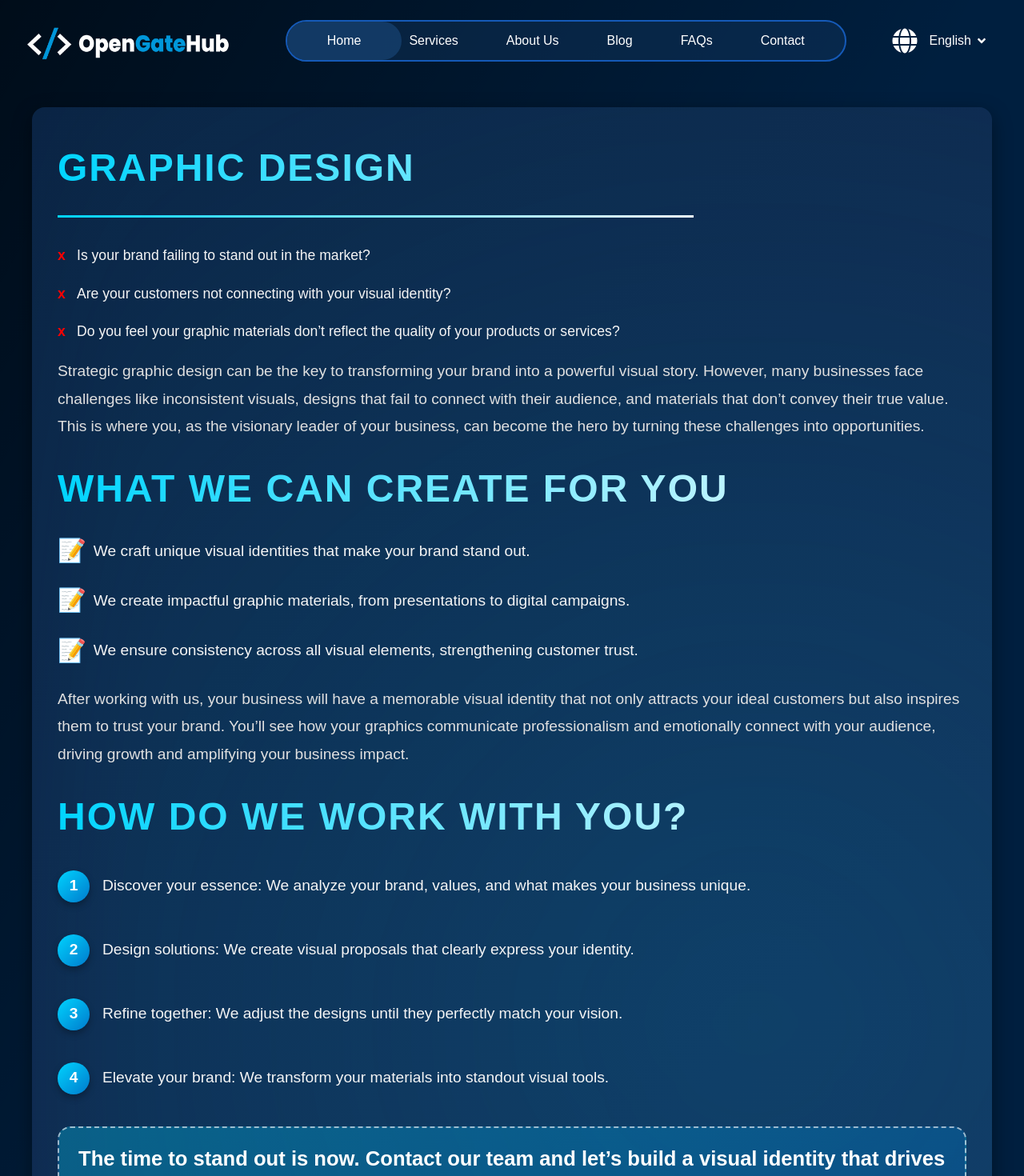
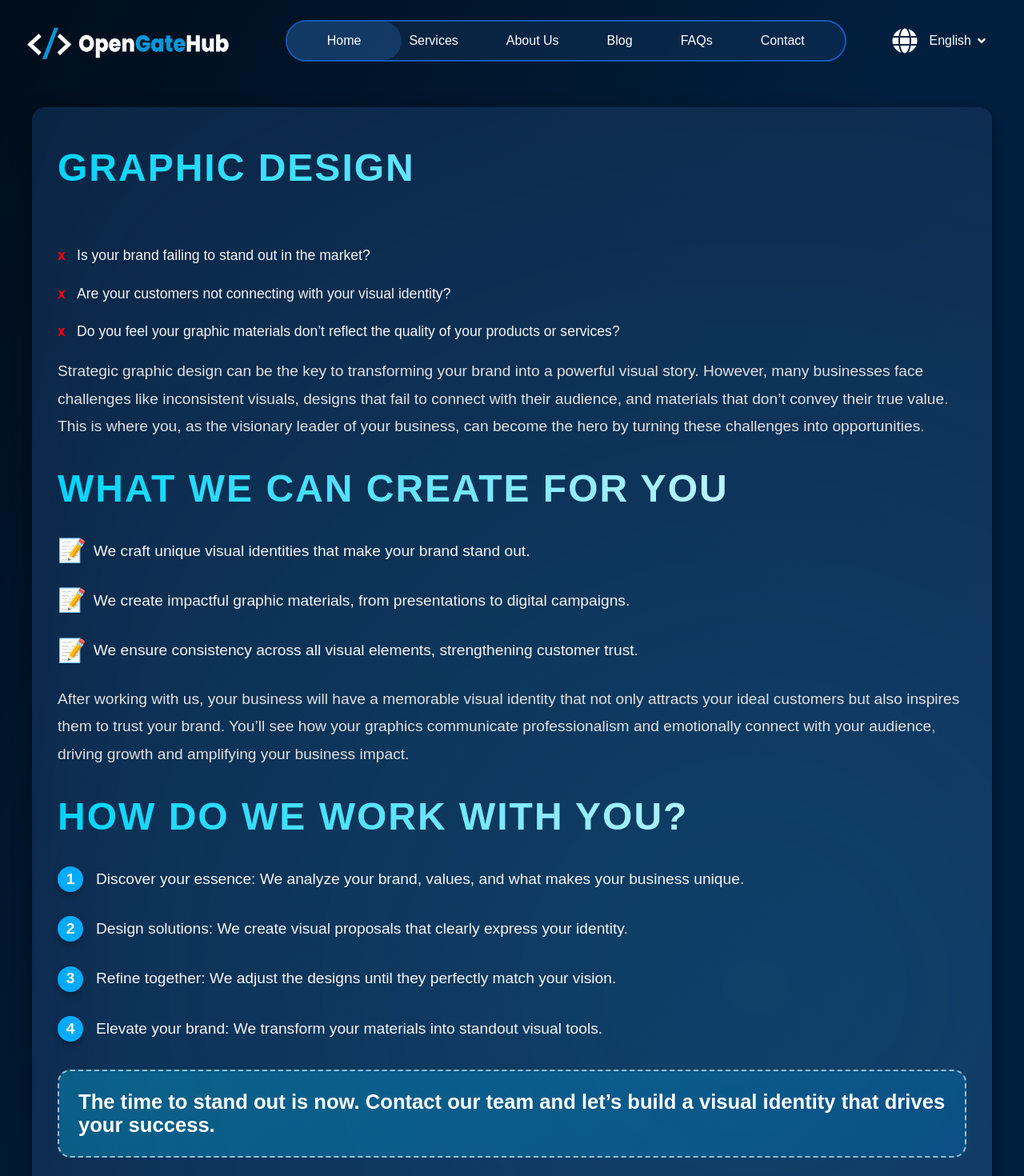
Before and after one commit to sanchezcande/OGH, a Next.js app: page /services/graphic-design in a window 1280 px wide. Shown: the top 1470 px of the page at 80% size. Built offline with nearby package versions, Linux system fonts and the light colour scheme.

Commit message:
graphic desing animations

```diff
--- a/pages/services/graphic-design.jsx
+++ b/pages/services/graphic-design.jsx
@@ -1,4 +1,5 @@
 import { useTranslation } from "react-i18next";
+import { useEffect } from "react";
 import Head from "next/head";
 import {
   ServiceContainer,
@@ -28,6 +29,24 @@ export const ServicesCallToAction = () => {
 const GraphicDesign = () => {
   const { t } = useTranslation();
 
+  useEffect(() => {
+    const observer = new IntersectionObserver(
+      (entries) => {
+        entries.forEach((entry) => {
+          if (entry.isIntersecting) {
+            entry.target.classList.add("visible");
+          }
+        });
+      },
+      { threshold: 0.1 }
+    );
+
+    const items = document.querySelectorAll(".animate");
+    items.forEach((item) => observer.observe(item));
+
+    return () => observer.disconnect();
+  }, []);
+
   return (
     <>
       <Head>
@@ -41,39 +60,39 @@ const GraphicDesign = () => {
       </Head>
 
       <ServiceContainer>
-        <ServiceTitle>{t("graphicDesign.title")}</ServiceTitle>
-        <Divider />
+        <ServiceTitle className="animate">{t("graphicDesign.title")}</ServiceTitle>
+        <Divider className="animate" />
 
         <ServiceListCross>
-          <li>{t("graphicDesign.questions.q1")}</li>
-          <li>{t("graphicDesign.questions.q2")}</li>
-          <li>{t("graphicDesign.questions.q3")}</li>
+          <li className="animate">{t("graphicDesign.questions.q1")}</li>
+          <li className="animate">{t("graphicDesign.questions.q2")}</li>
+          <li className="animate">{t("graphicDesign.questions.q3")}</li>
         </ServiceListCross>
 
-        <Description>{t("graphicDesign.description")}</Description>
+        <Description className="animate">{t("graphicDesign.description")}</Description>
 
-        <ServiceTitle>
+        <ServiceTitle className="animate">
           {t("graphicDesign.solutions.title")}
         </ServiceTitle>
         <ServiceList>
-          <li>{t("graphicDesign.solutions.branding")}</li>
-          <li>{t("graphicDesign.solutions.materials")}</li>
-          <li>{t("graphicDesign.solutions.consistency")}</li>
+          <li className="animate">{t("graphicDesign.solutions.branding")}</li>
+          <li className="animate">{t("graphicDesign.solutions.materials")}</li>
+          <li className="animate">{t("graphicDesign.solutions.consistency")}</li>
         </ServiceList>
 
-        <Description>{t("graphicDesign.vision")}</Description>
+        <Description className="animate">{t("graphicDesign.vision")}</Description>
 
-        <ServiceTitle>
+        <ServiceTitle className="animate">
           {t("graphicDesign.stepsTitle")}
         </ServiceTitle>
         <NumberedList>
-          <li>{t("graphicDesign.steps.step1")}</li>
-          <li>{t("graphicDesign.steps.step2")}</li>
-          <li>{t("graphicDesign.steps.step3")}</li>
-          <li>{t("graphicDesign.steps.step4")}</li>
+          <li className="animate">{t("graphicDesign.steps.step1")}</li>
+          <li className="animate">{t("graphicDesign.steps.step2")}</li>
+          <li className="animate">{t("graphicDesign.steps.step3")}</li>
+          <li className="animate">{t("graphicDesign.steps.step4")}</li>
         </NumberedList>
 
-        <HighlightText>
+        <HighlightText className="animate">
           {t("graphicDesign.callToAction")}
         </HighlightText>
         <ServicesCallToAction />
--- a/src/styles/pagesStyles/servicesStyles/GraphicDesing.styles.js
+++ b/src/styles/pagesStyles/servicesStyles/GraphicDesing.styles.js
@@ -1,4 +1,46 @@
 import styled from "styled-components";
+
+// Keyframes para animaciones
+const fadeInUp = `
+  @keyframes fadeInUp {
+    from {
+      opacity: 0;
+      transform: translateY(20px);
+    }
+    to {
+      opacity: 1;
+      transform: translateY(0);
+    }
+  }
+`;
+
+const glowMove = `
+  @keyframes glowMove {
+    0% {
+      transform: translate(-50%, -50%);
+    }
+    50% {
+      transform: translate(50%, 50%);
+    }
+    100% {
+      transform: translate(-50%, -50%);
+    }
+  }
+`;
+
+const gradientShift = `
+  @keyframes gradientShift {
+    0% {
+      background-position: 0% 50%;
+    }
+    50% {
+      background-position: 100% 50%;
+    }
+    100% {
+      background-position: 0% 50%;
+    }
+  }
+`;
 
 export const ServiceContainer = styled.section`
   background: linear-gradient(135deg, #0b2343, #152a56);
@@ -24,17 +66,20 @@ export const ServiceContainer = styled.section`
     animation: glowMove 8s infinite ease-in-out;
   }
 
-  @keyframes glowMove {
-    0% {
-      transform: translate(-50%, -50%);
+  .animate {
+    opacity: 0;
+    transform: translateY(20px);
+    transition: opacity 0.3s ease, transform 0.3s ease;
   }
-    50% {
-      transform: translate(50%, 50%);
+
+  .animate.visible {
+    opacity: 1;
+    transform: translateY(0);
+    animation: fadeInUp 0.5s ease forwards;
   }
-    100% {
-      transform: translate(-50%, -50%);
-    }
-  }
+
+  ${fadeInUp}
+  ${glowMove}
 `;
 
 export const ServiceTitle = styled.h2`
@@ -52,17 +97,19 @@ export const ServiceTitle = styled.h2`
   -webkit-text-fill-color: transparent;
   animation: gradientShift 5s infinite ease;
 
-  @keyframes gradientShift {
-    0% {
-      background-position: 0% 50%;
+  &.animate {
+    opacity: 0;
+    transform: translateY(20px);
   }
-    50% {
-      background-position: 100% 50%;
+
+  &.visible {
+    opacity: 1;
+    transform: translateY(0);
+    animation: fadeInUp 0.5s ease forwards;
   }
-    100% {
-      background-position: 0% 50%;
-    }
-  }
+
+  ${fadeInUp}
+  ${gradientShift}
 `;
 
 export const ServiceList = styled.ul`
@@ -70,7 +117,6 @@ export const ServiceList = styled.ul`
   margin-left: 0;
   padding-left: 0;
   position: relative;
-  z-index: 1;
 
   li {
     font-size: 1.2rem;
@@ -80,6 +126,17 @@ export const ServiceList = styled.ul`
     align-items: center;
     position: relative;
     padding-left: 2.8rem;
+
+    &.animate {
+      opacity: 0;
+      transform: translateY(20px);
+    }
+
+    &.visible {
+      opacity: 1;
+      transform: translateY(0);
+      animation: fadeInUp 0.5s ease forwards;
+    }
 
     &::before {
       content: "📝";
@@ -102,6 +159,8 @@ export const ServiceList = styled.ul`
       text-shadow: 0 0 8px rgba(0, 212, 255, 0.7);
     }
   }
+
+  ${fadeInUp}
 `;
 
 export const Divider = styled.hr`
@@ -113,14 +172,18 @@ export const Divider = styled.hr`
   margin-right: auto;
   animation: drawLine 1.5s ease-out forwards;
 
-  @keyframes drawLine {
-    from {
-      width: 0;
+  &.animate {
+    opacity: 0;
+    transform: translateY(20px);
   }
-    to {
-      width: 70%;
+
+  &.visible {
+    opacity: 1;
+    transform: translateY(0);
+    animation: fadeInUp 0.5s ease forwards;
   }
-  }
+
+  ${fadeInUp}
 `;
 
 export const HighlightText = styled.div`
@@ -137,10 +200,23 @@ export const HighlightText = styled.div`
   overflow: hidden;
   transition: transform 0.3s ease, background 0.3s ease;
 
+  &.animate {
+    opacity: 0;
+    transform: translateY(20px);
+  }
+
+  &.visible {
+    opacity: 1;
+    transform: translateY(0);
+    animation: fadeInUp 0.5s ease forwards;
+  }
+
   &:hover {
     transform: scale(1.01);
     background: linear-gradient(135deg, rgba(0, 122, 204, 0.4), rgba(0, 212, 255, 0.4));
   }
+
+  ${fadeInUp}
 `;
 
 export const Description = styled.p`
@@ -152,19 +228,21 @@ export const Description = styled.p`
   position: relative;
   z-index: 1;
 
+  &.animate {
+    opacity: 0;
+    transform: translateY(20px);
+  }
 
+  &.visible {
+    opacity: 1;
+    transform: translateY(0);
+    animation: fadeInUp 0.5s ease forwards;
+  }
 
-  @keyframes fadeInLine {
-    from {
-      width: 0;
-      opacity: 0;
-    }
-    to {
-      width: 30%;
-      opacity: 1;
-    }
-  }
-`;export const NumberedList = styled.ol`
+  ${fadeInUp}
+`;
+
+export const NumberedList = styled.ol`
   list-style: none;
   counter-reset: list-counter;
   margin-left: 0;
@@ -179,9 +257,20 @@ li {
     align-items: center;
     position: relative;
 
+    &.animate {
+      opacity: 0;
+      transform: translateY(20px);
+    }
+
+    &.visible {
+      opacity: 1;
+      transform: translateY(0);
+      animation: fadeInUp 0.5s ease forwards;
+    }
+
     &::before {
       content: counter(list-counter);
-    background: linear-gradient(135deg, #00d4ff, #007acc);
+      background: ${({ theme }) => theme.colors.lightBlue};
       color: white;
       font-weight: bold;
       font-size: 1.2rem;
@@ -192,28 +281,24 @@ li {
       margin-right: 1rem;
       box-shadow: 0 4px 8px rgba(0, 0, 0, 0.3);
       transition: transform 0.3s ease, background 0.3s ease;
-    width: 2.5rem;
-    height: 2.5rem;
+      width: 2rem;
+      height: 2rem;
       position: relative;
       z-index: 1;
     }
 
     &:hover::before {
       transform: scale(1.3);
-    background: linear-gradient(135deg, #007acc, #00d4ff);
+      background: white;
+      color: ${({ theme }) => theme.colors.lightBlue};
     }
 
     &:hover {
       color: #007acc;
       text-shadow: 0 0 8px rgba(0, 122, 204, 0.7);
     }
-
-  padding: 0.5rem 0;
-  position: relative;
   }
 `;
-
-
 
 export const ServiceListCross = styled.ul`
   list-style: none;
@@ -228,7 +313,17 @@ export const ServiceListCross = styled.ul`
     align-items: center;
     position: relative;
     padding-left: 1.5rem;
-    transition: color 0.3s ease, text-shadow 0.3s ease;
+
+    &.animate {
+      opacity: 0;
+      transform: translateY(20px);
+    }
+
+    &.visible {
+      opacity: 1;
+      transform: translateY(0);
+      animation: fadeInUp 0.5s ease forwards;
+    }
 
     &::before {
       content: "x";
@@ -240,12 +335,16 @@ export const ServiceListCross = styled.ul`
       z-index: 1;
       transition: transform 0.3s ease;
     }
+
     &:hover::before {
       transform: scale(1.3);
     }
+
     &:hover {
       color: red;
       text-shadow: 0 0 8px rgba(255, 0, 0, 0.7);
     }
+  }
 
+  ${fadeInUp}
 `;
```
Lines whose indentation alone changed are shown as unchanged.
